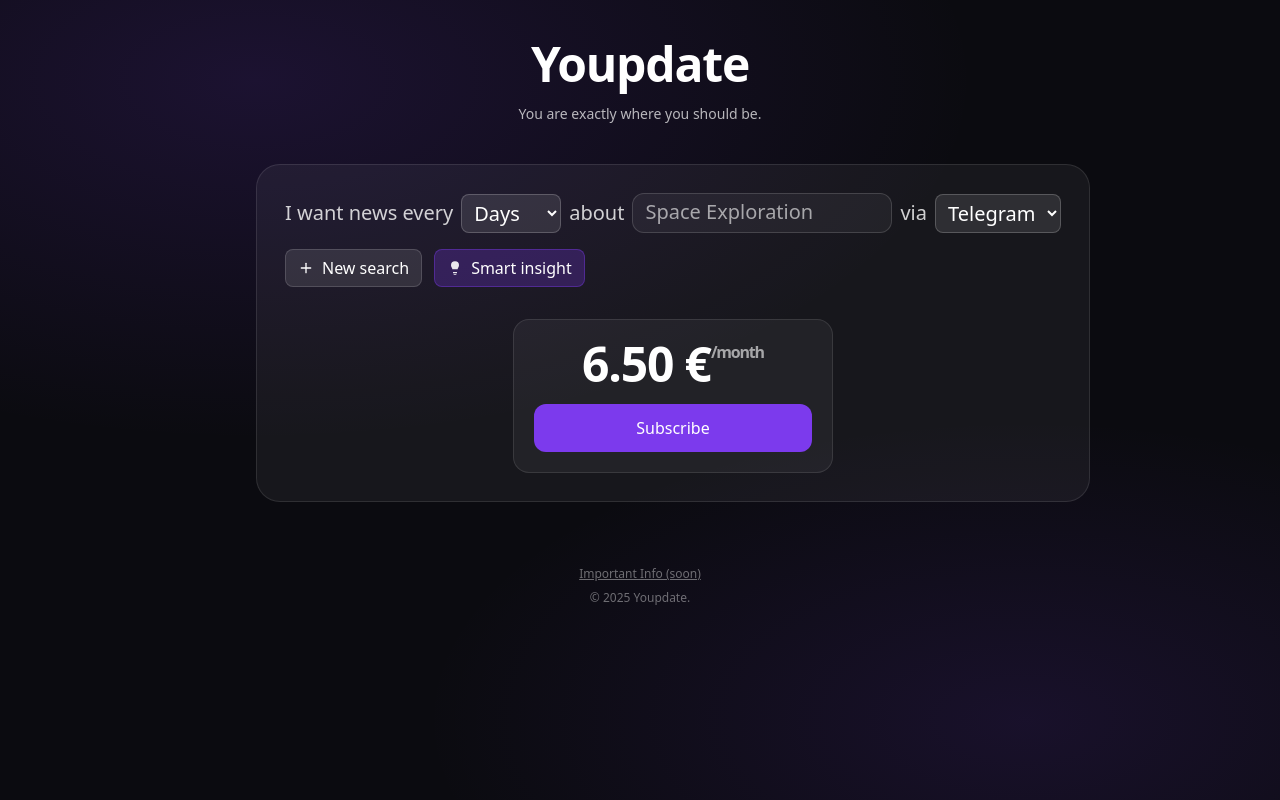
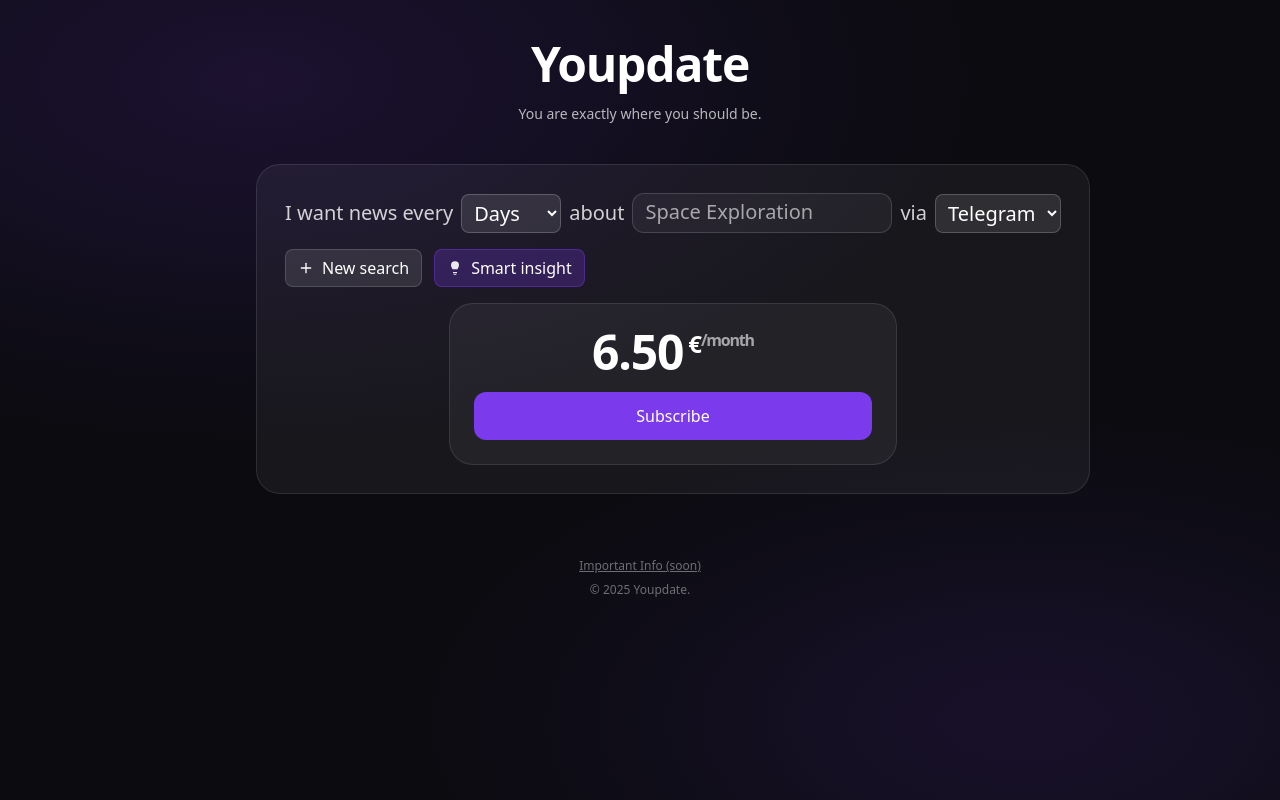
Before and after one commit to Winnipowa/youpdate-starter, a Next.js app: page / in a window 1280 px wide. Built offline with nearby package versions, Linux system fonts and the light colour scheme; no server answers.

Commit message:
UI: price card centered like main card; subscribe under price

```diff
--- a/components/YoupdateForm.tsx
+++ b/components/YoupdateForm.tsx
@@ -323,19 +323,25 @@
           </button>
         </div>
 
-        {/* Carte prix centrée */}
-        <div className="pt-4 flex justify-center">
-          <div className="w-full max-w-xs rounded-2xl border border-white/10 bg-white/5 p-5 text-center">
+		{/* PRICE CARD — centré, même style que la carte principale */}
+			<div className="mt-4 flex justify-center">
+				<div className="w-full max-w-md rounded-3xl border border-white/10 bg-white/5 px-6 py-6 text-center">
 				<div className="text-4xl sm:text-5xl font-semibold tracking-tight">
-              {price.toFixed(2)} €<span className="text-white/60 text-base align-top">/month</span>
+				{price.toFixed(2)}
+				<span className="text-2xl align-top"> €</span>
+				<span className="text-white/60 text-base align-top">/month</span>
 				</div>
+
 				<form onSubmit={onSubscribe} className="mt-4">
-              <button className="w-full inline-flex items-center justify-center gap-2 px-5 py-3 rounded-xl bg-brand-violet hover:bg-brand-violet/90 transition text-white font-medium">
+				<button
+				className="w-full inline-flex items-center justify-center px-5 py-3 rounded-xl bg-brand-violet hover:bg-brand-violet/90 transition text-white font-medium"
+				>
 				Subscribe
 				</button>
 			</form>
 		</div>
 	</div>
+
 
         {/* Modal contact */}
         {modalOpen && (
```
Lines whose indentation alone changed are shown as unchanged.
